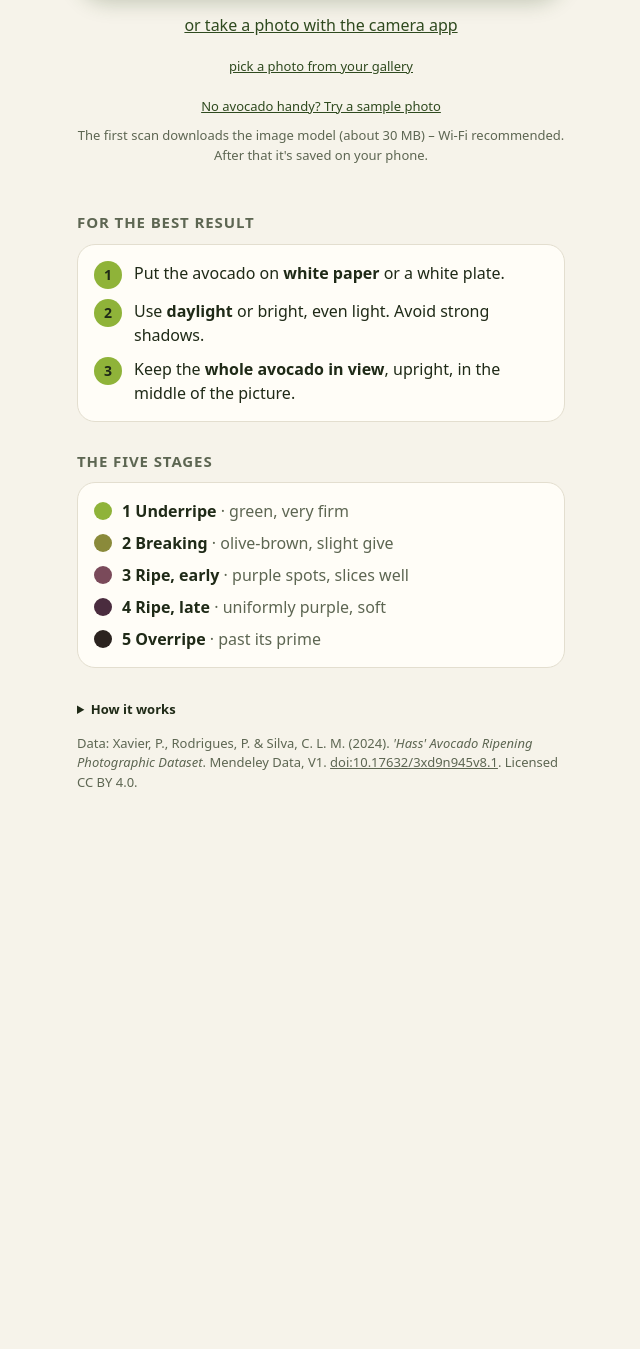
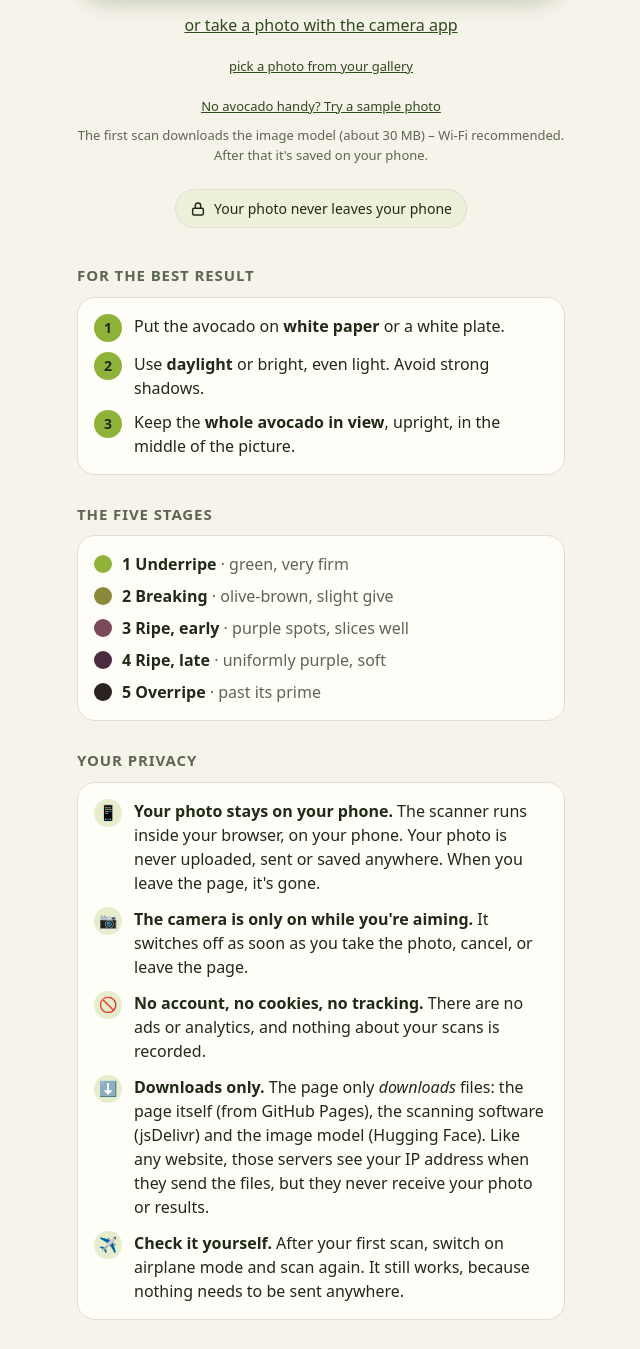
Before and after one commit to luca5and/avocado-scanner, a plain HTML site: page docs/index.html in a window 1280 px wide. Shown: the part 337-1686 px from the top of the page, without its empty margins (319-959 px from the left). Before the commit the page ends 1179 px from the top, so only its background shows below. Drawn offline with Linux system fonts and the light colour scheme.

Commit message:
Make privacy explicit: photo never leaves the phone
Privacy pill on the home screen, a 'Your privacy' section, a note in the
camera view and under the result photo. Camera now also switches off when
the page is hidden. privacy-test.mjs audits all requests during a scan
(GET downloads only) and checks scanning works offline.

Co-Authored-By: Claude Opus 5.5 <noreply@anthropic.com>

```diff
--- a/docs/app.js
+++ b/docs/app.js
@@ -257,6 +257,8 @@ $('scan').addEventListener('click', openCamera);
 $('again').addEventListener('click', openCamera);
 $('shutter').addEventListener('click', capture);
 $('cancel').addEventListener('click', () => { closeCamera(); show('home'); });
+// Never leave the camera running in the background: switch it off when the page is hidden.
+document.addEventListener('visibilitychange', () => { if (document.hidden && stream) { closeCamera(); show('home'); } });
 $('upload').addEventListener('click', () => $('file').click());
 $('upload2').addEventListener('click', () => { closeCamera(); $('file').click(); });
 for (const id of ['file', 'file-gallery']) $(id).addEventListener('change', e => { fromFile(e.target.files[0]); e.target.value = ''; });
--- a/docs/index.html
+++ b/docs/index.html
@@ -92,6 +92,16 @@
   footer { margin-top: 32px; font-size: 13px; color: var(--muted); }
   footer a { color: inherit; }
   details summary { cursor: pointer; font-weight: 600; color: var(--ink); }
+
+  /* privacy */
+  .lock { display: inline-flex; align-items: center; gap: 8px; font-size: 14px; color: var(--ink); margin: 14px auto 0;
+    padding: 8px 14px; border-radius: 999px; background: color-mix(in srgb, var(--accent) 16%, var(--card)); border: 1px solid var(--line); }
+  .lock svg, .privacy svg { flex: 0 0 auto; }
+  .privacy { list-style: none; padding: 16px; margin: 0; display: grid; gap: 12px; }
+  .privacy li { display: flex; gap: 12px; align-items: flex-start; }
+  .privacy li > span:first-child { flex: 0 0 28px; height: 28px; border-radius: 50%; display: grid; place-items: center;
+    background: color-mix(in srgb, var(--accent) 22%, var(--card)); font-size: 15px; }
+  .shot-note { display: flex; align-items: center; justify-content: center; gap: 6px; font-size: 13px; color: var(--muted); margin: 8px 0 0; }
 </style>
 </head>
 <body>
@@ -110,6 +120,10 @@
     <button class="link small" id="sample" type="button" style="margin-top:0">No avocado handy? Try a sample photo</button>
     <p class="muted small" id="first-download" hidden>The first scan downloads the image model (about 30&nbsp;MB) – Wi-Fi recommended. After that it's saved on your phone.</p>
     <p class="muted small net-status" aria-live="polite" hidden></p>
+    <a class="lock" href="#privacy" style="text-decoration:none">
+      <svg width="16" height="16" viewBox="0 0 24 24" fill="none" stroke="currentColor" stroke-width="2.2" stroke-linecap="round" stroke-linejoin="round" aria-hidden="true"><rect x="4" y="11" width="16" height="10" rx="2"/><path d="M8 11V7a4 4 0 0 1 8 0v4"/></svg>
+      <span>Your photo never leaves your phone</span>
+    </a>
   </section>
 
   <h2>For the best result</h2>
@@ -128,6 +142,20 @@
     <div><span class="dot d5"></span><span><strong>5 Overripe</strong> <span class="muted">· past its prime</span></span></div>
   </div>
 
+  <h2 id="privacy">Your privacy</h2>
+  <ul class="privacy card">
+    <li><span aria-hidden="true">📱</span><span><strong>Your photo stays on your phone.</strong> The scanner runs inside your browser, on your phone.
+      Your photo is never uploaded, sent or saved anywhere. When you leave the page, it's gone.</span></li>
+    <li><span aria-hidden="true">📷</span><span><strong>The camera is only on while you're aiming.</strong> It switches off as soon as you take the photo,
+      cancel, or leave the page.</span></li>
+    <li><span aria-hidden="true">🚫</span><span><strong>No account, no cookies, no tracking.</strong> There are no ads or analytics, and nothing about your scans is recorded.</span></li>
+    <li><span aria-hidden="true">⬇️</span><span><strong>Downloads only.</strong> The page only <em>downloads</em> files: the page itself (from GitHub Pages),
+      the scanning software (jsDelivr) and the image model (Hugging Face). Like any website, those servers see your IP address
+      when they send the files, but they never receive your photo or results.</span></li>
+    <li><span aria-hidden="true">✈️</span><span><strong>Check it yourself.</strong> After your first scan, switch on airplane mode and scan again.
+      It still works, because nothing needs to be sent anywhere.</span></li>
+  </ul>
+
   <footer>
     <details>
       <summary>How it works</summary>
@@ -140,7 +168,7 @@
         so treat the result as a guide.</p>
       <p>The "days left" come from how long the avocados in the study took to go from each stage to ripe (stage 3) and to overripe (stage 5),
         either at room temperature or at 10&nbsp;°C. A household fridge (around 4&nbsp;°C) is likely to slow ripening even more.</p>
-      <p>Your photo is analysed on your phone and never uploaded. The image network (about 30&nbsp;MB) is downloaded the first time you scan and then saved on your phone.</p>
+      <p>The image network (about 30&nbsp;MB) is downloaded the first time you scan and then saved on your phone, so your photo can be analysed right there (see <a href="#privacy">Your privacy</a>).</p>
     </details>
     <p style="margin-top:14px">Data: Xavier, P., Rodrigues, P. &amp; Silva, C. L. M. (2024). <em>'Hass' Avocado Ripening Photographic Dataset</em>.
       Mendeley Data, V1. <a href="https://doi.org/10.17632/3xd9n945v8.1">doi:10.17632/3xd9n945v8.1</a>. Licensed CC BY 4.0.</p>
@@ -149,6 +177,7 @@
 
 <section id="camera" hidden>
   <p class="cam-hint">Fit the avocado inside the oval, on white paper</p>
+  <p class="cam-hint" style="font-size:13px;opacity:.75;padding-top:4px">🔒 The photo stays on your phone</p>
   <p class="cam-hint net-status" style="font-size:13px;opacity:.8;padding-top:4px" hidden></p>
   <div class="viewport">
     <video id="video" playsinline muted autoplay></video>
@@ -167,6 +196,8 @@
 
 <main id="result" hidden>
   <div class="shot-wrap"><canvas id="shot" width="480" height="480" aria-label="Your photo. The parts the scanner ignored are darkened."></canvas></div>
+  <p class="shot-note"><svg width="13" height="13" viewBox="0 0 24 24" fill="none" stroke="currentColor" stroke-width="2.4" stroke-linecap="round" stroke-linejoin="round" aria-hidden="true"><rect x="4" y="11" width="16" height="10" rx="2"/><path d="M8 11V7a4 4 0 0 1 8 0v4"/></svg>
+    Analysed on your phone – not uploaded or saved</p>
 
   <div id="error" class="card note verdict" hidden>
     <p><strong>Couldn't find the avocado.</strong></p>
```
Also changed, not shown: training/privacy-test.mjs (added, +30 -0 lines).
